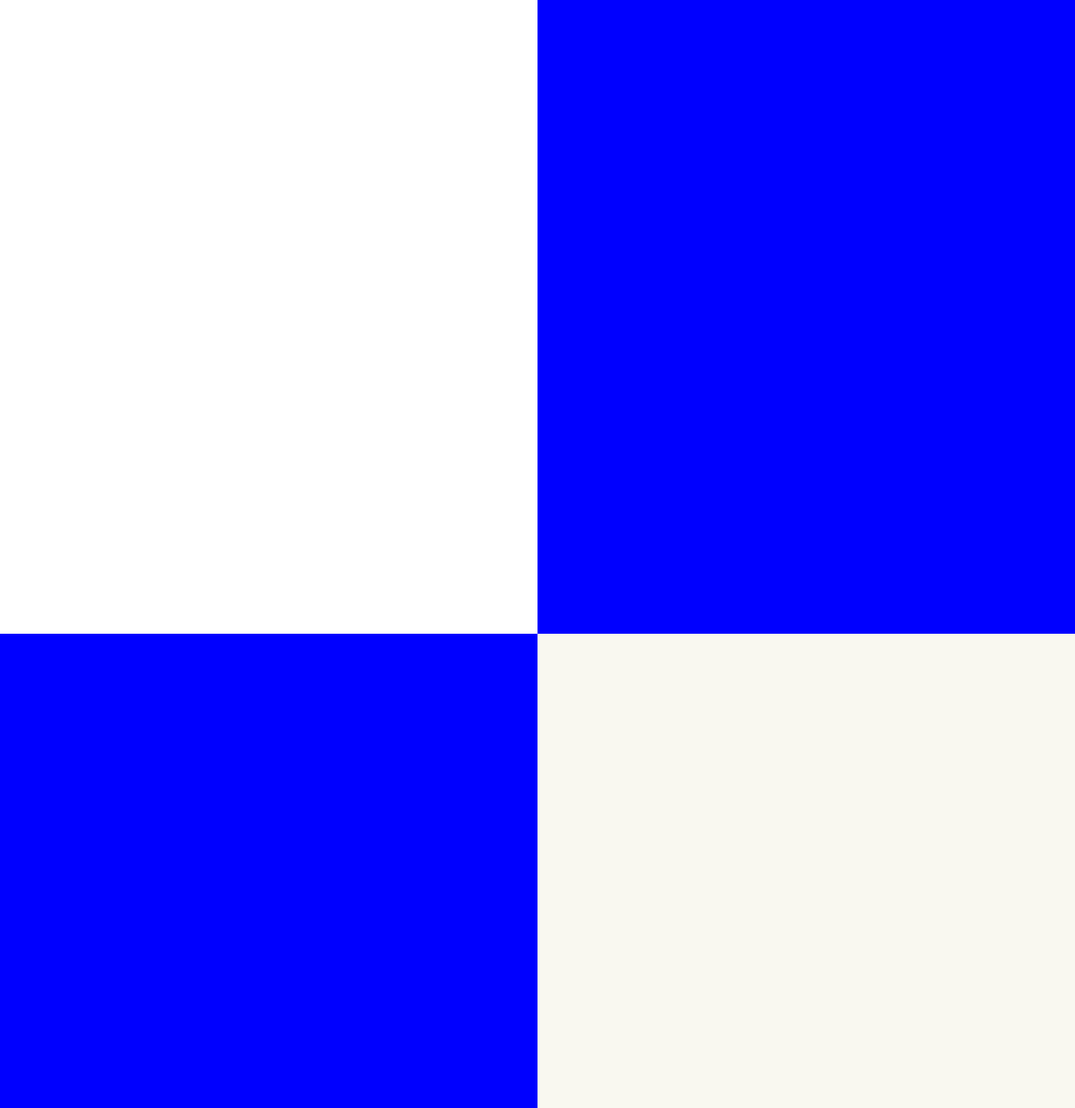
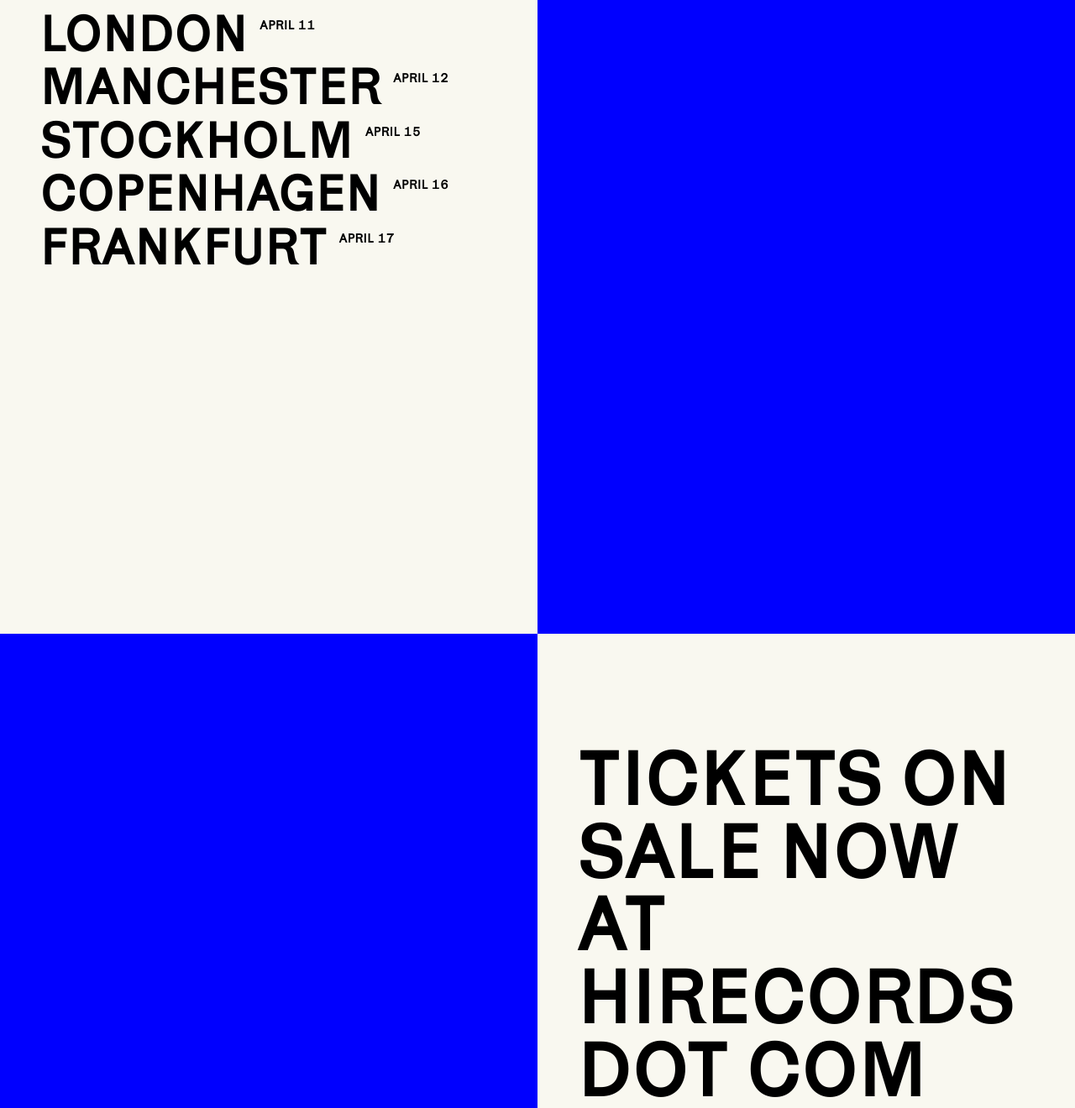
Before and after one commit to mattparisien/arabella, a website built with webpack: page src/index.html in a window 1280 px wide. Shown: the part 845-2165 px from the top of the page at 84% size. Built offline with nearby package versions, Linux system fonts and the light colour scheme.

Commit message:
Finalize markup

```diff
--- a/src/assets/styles/main.scss
+++ b/src/assets/styles/main.scss
@@ -8,6 +8,7 @@
 
 * {
   box-sizing: border-box;
+  font-weight: lighter;
 }
 
 html {
@@ -22,8 +23,24 @@
 
 h1 {
   font-size: 8rem;
-  font-weight: lighter;
   letter-spacing: -0.1rem;
+}
+
+h3 {
+  font-size: 4rem;
+  line-height: 3.4rem;
+  margin: 0;
+
+  sup {
+    font-size: 1rem;
+    display: inline;
+    vertical-align: text-top;
+  }
+}
+
+h2 {
+  font-size: 6rem;
+  line-height: 5.43rem;
 }
 
 body {
@@ -41,11 +58,12 @@
     height: 100%;
 
     > div {
-      flex: 1;
+      width: 50%;
     }
 
     .text-container {
       background-color: rgb(249, 248, 240);
+      padding: 3rem;
     }
   }
 
@@ -74,3 +92,11 @@
     justify-content: center;
   }
 }
+
+.section-2 {
+  .split-layout-container .text-container {
+    p {
+      font-size: 1.8rem;
+    }
+  }
+}
--- a/src/index.html
+++ b/src/index.html
@@ -19,14 +19,26 @@
     </section>
     <section class="section-2">
       <div class="split-layout-container">
+        <div class="text-container">
+          <h3>London <sup>April 11</sup></h3>
+          <h3>Manchester <sup>April 12</sup></h3>
+          <h3>Stockholm <sup>April 15</sup></h3>
+          <h3>Copenhagen <sup>April 16</sup></h3>
+          <h3>Frankfurt <sup>April 17</sup></h3>
+        </div>
         <div></div>
-        <div class="text-container"></div>
       </div>
     </section>
     <section class="section-3">
       <div class="split-layout-container">
         <div></div>
-        <div class="text-container"></div>
+        <div class="text-container">
+          <h2>
+            Tickets on <br />
+            sale now at hirecords <br />
+            dot com
+          </h2>
+        </div>
       </div>
     </section>
   </body>
```
